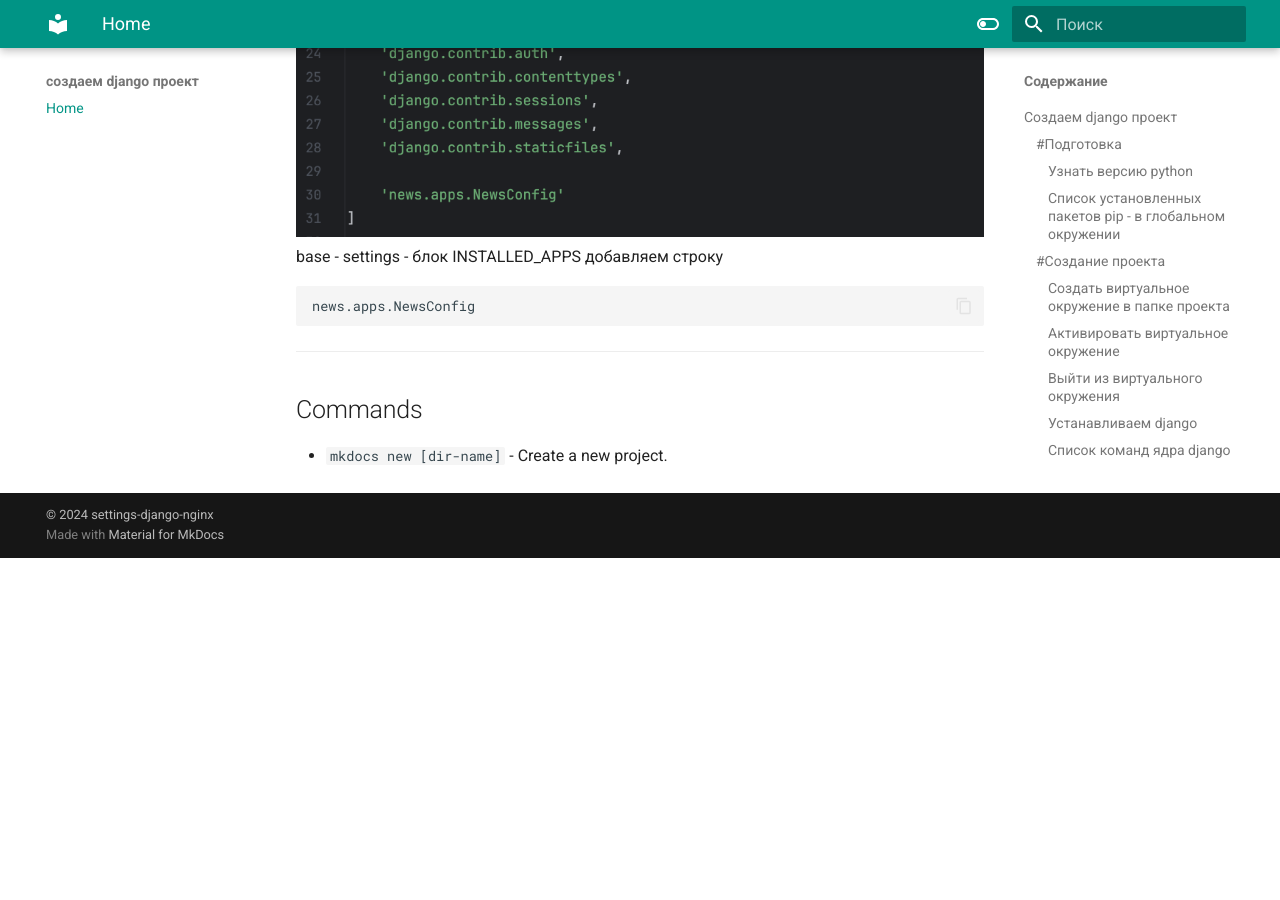
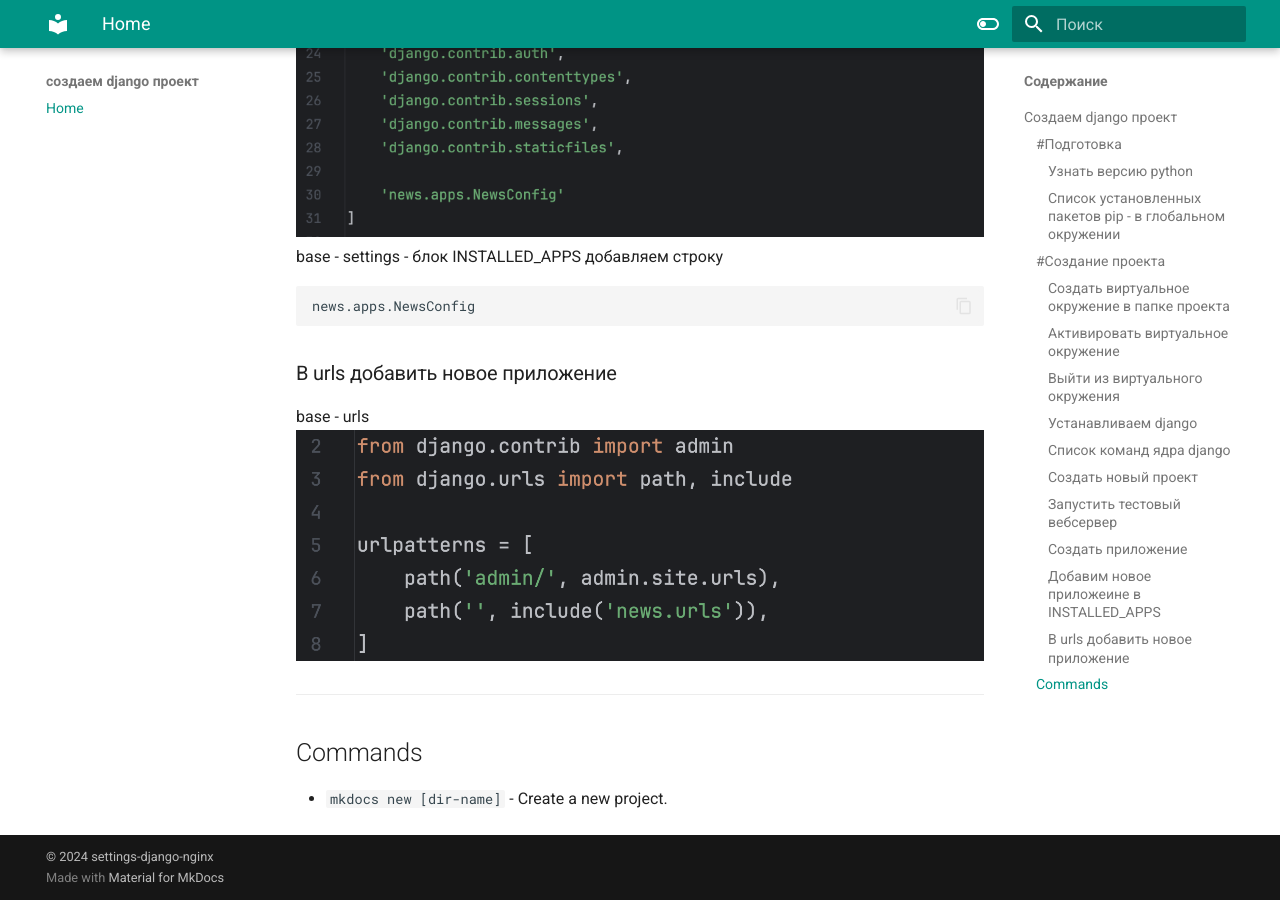
Before and after one commit to pavelcity/django-for-start, an MkDocs documentation site: the page built from docs/index.md, in a window 1280 px wide and 900 px high, scrolled down 1878 px. Built offline with MkDocs 1.6.1 and Material for MkDocs 9.7.7, drawn with Linux system fonts in a browser that asks for light colours; before the commit the page ends 2436 px from its top, so only the background shows below that.

Commit message:
added pic

````diff
--- a/docs/index.md
+++ b/docs/index.md
@@ -93,6 +93,10 @@ news.apps.NewsConfig
 ```
 
 
+### В urls добавить новое приложение
+base - urls
+![urls](assets/img/urls.png)
+
 
 
 ---
````
Also changed, not shown: docs/assets/img/urls.png (added), 4 other files.
